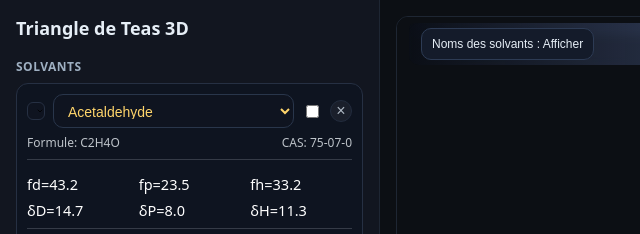
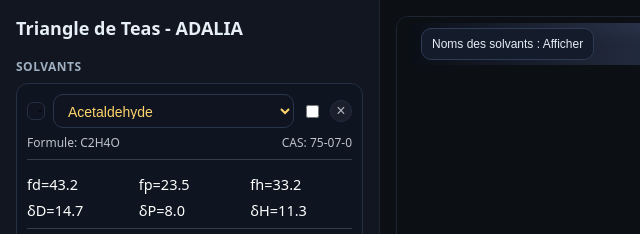
Before and after one commit to victormule/Teas-Triangle, a plain HTML site: page index.html in a window 1280 px wide. Shown: the top 234 px of the page, 0-640 px from the left. Drawn offline with nearby package versions, Linux system fonts and the light colour scheme; animation ran at ten frames a second.

Commit message:
Update index.html

```diff
--- a/index.html
+++ b/index.html
@@ -3,7 +3,7 @@
 <head>
   <meta charset="utf-8" />
   <meta name="viewport" content="width=device-width, initial-scale=1" />
-  <title>Triangle de Teas 3D – Version Optimisée</title>
+  <title>Triangle de Teas – ADALIA</title>
   <script src="https://cdnjs.cloudflare.com/ajax/libs/three.js/r128/three.min.js"></script>
  <link href="style.css" rel="stylesheet" />
 
@@ -12,7 +12,7 @@
 <body>
   <div class="wrap">
     <aside>
-      <h1>Triangle de Teas 3D</h1>
+      <h1>Triangle de Teas - ADALIA</h1>
 
       <h2>Solvants</h2>
 <div id="solventBlock"></div>
@@ -22,7 +22,7 @@
   <button class="btn" id="addMix">+ Ajouter un mélange</button>
 </div>
 
-<!-- conteneur où les cartes de mélange seront ajoutées -->
+<!-- conteneur de block "mélange" -->
 <div id="mixBlock"></div>
 
       <h2>Polymères</h2>
@@ -32,7 +32,6 @@
 
     <main>
   <div id="threejs-holder">
-    <!-- la barre suit maintenant la largeur du canvas -->
     <div class="legend" id="legend"></div>
     <div class="legend" id="labelsUI"></div>
     </div>
```
